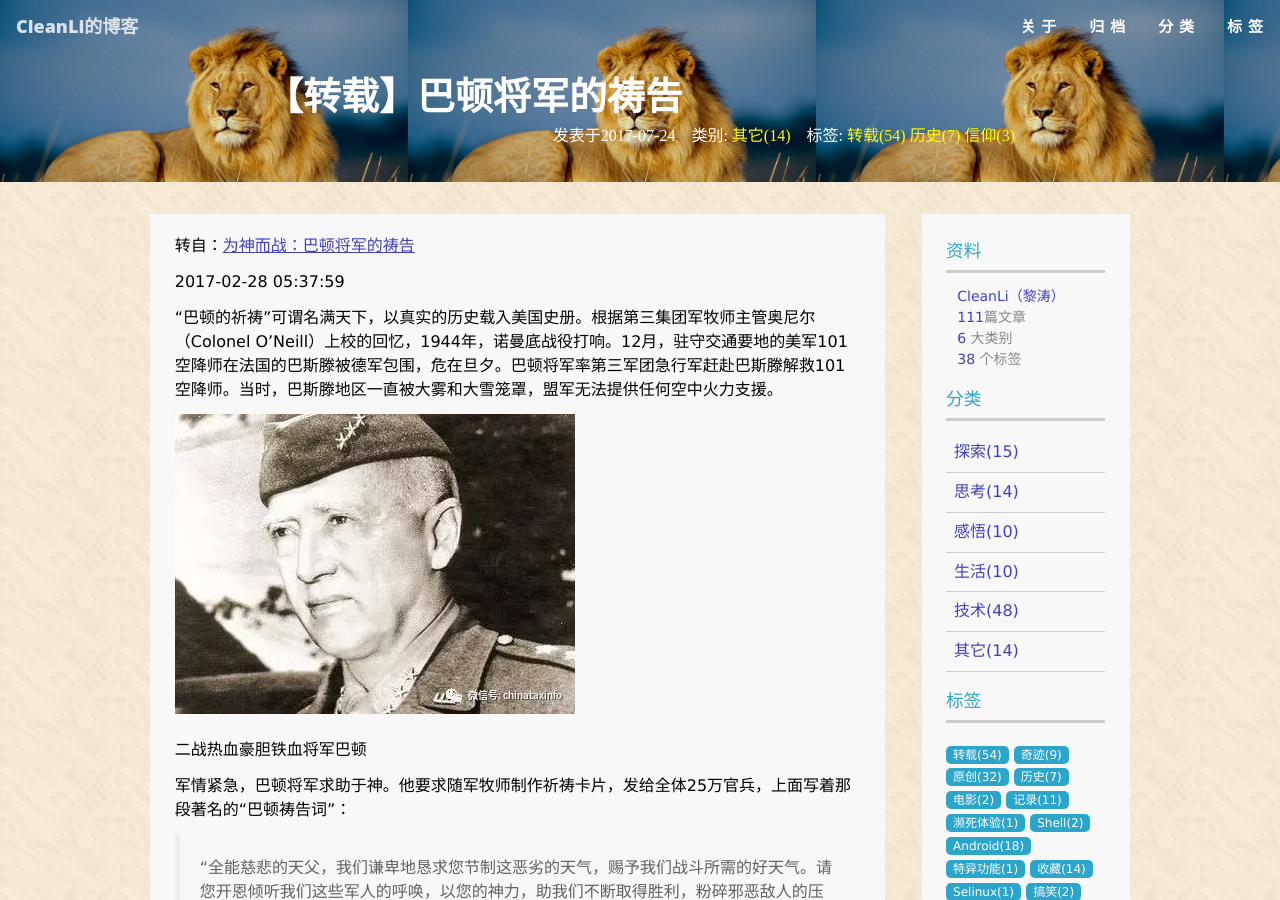
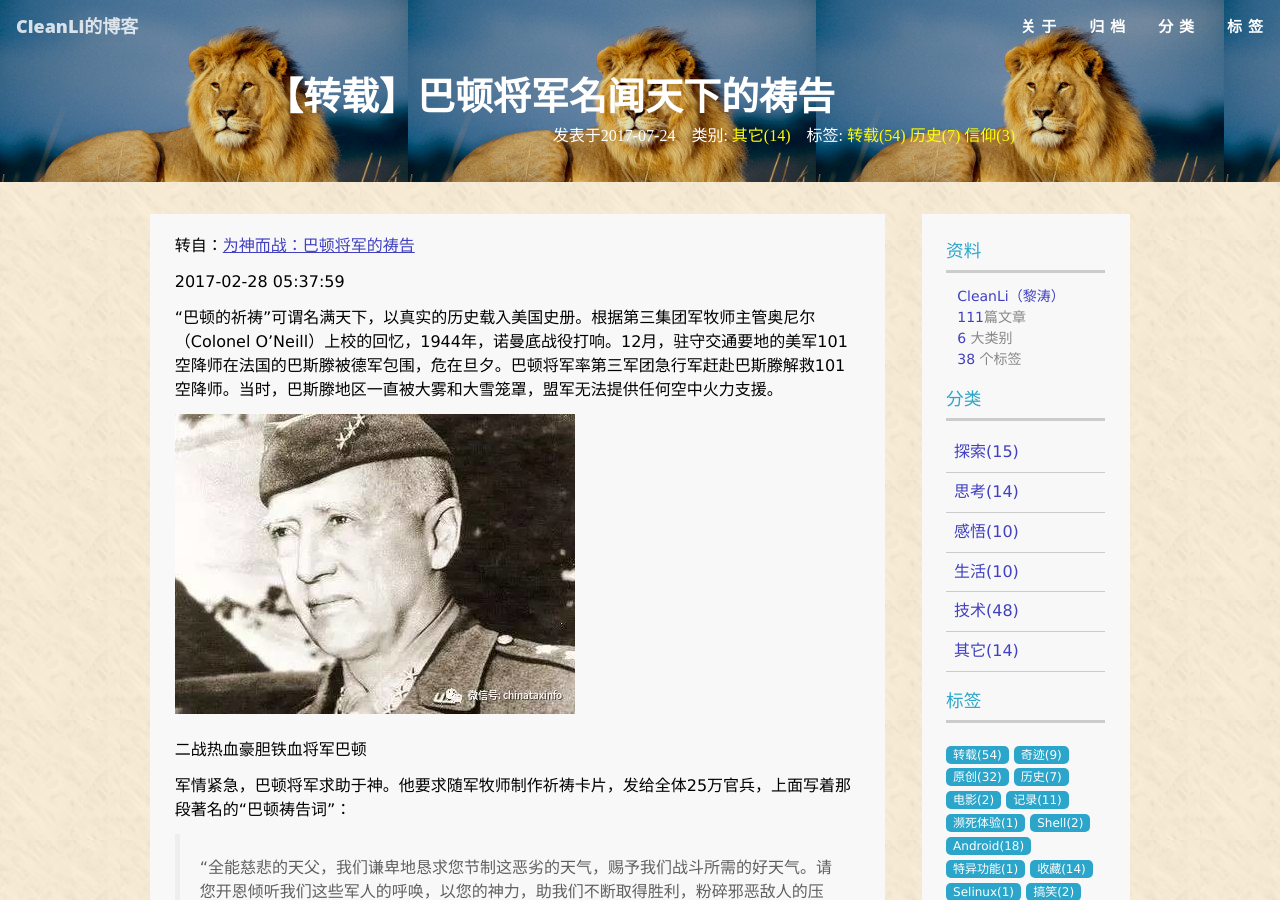
Before and after one commit to cleanli/cleanhome, a Jekyll site: the page built from _posts/others/2017-07-24-Pray_of_Patton.md, in a window 1280 px wide and 900 px high. Built offline with Jekyll 4.4.1, drawn with Linux system fonts in a browser that asks for light colours.

Commit message:
some update

```diff
--- a/_posts/others/2017-07-24-Pray_of_Patton.md
+++ b/_posts/others/2017-07-24-Pray_of_Patton.md
@@ -1,6 +1,6 @@
 ---
 layout: post
-title: 【转载】巴顿将军的祷告
+title: 【转载】巴顿将军名闻天下的祷告
 date: 2017-07-24 22:47:09 +0800
 categories: 其它
 tags: ["转载","历史","信仰"]
```
Also changed, not shown: _posts/others/2017-07-20-Stellarium.md (+2 -1 lines).
